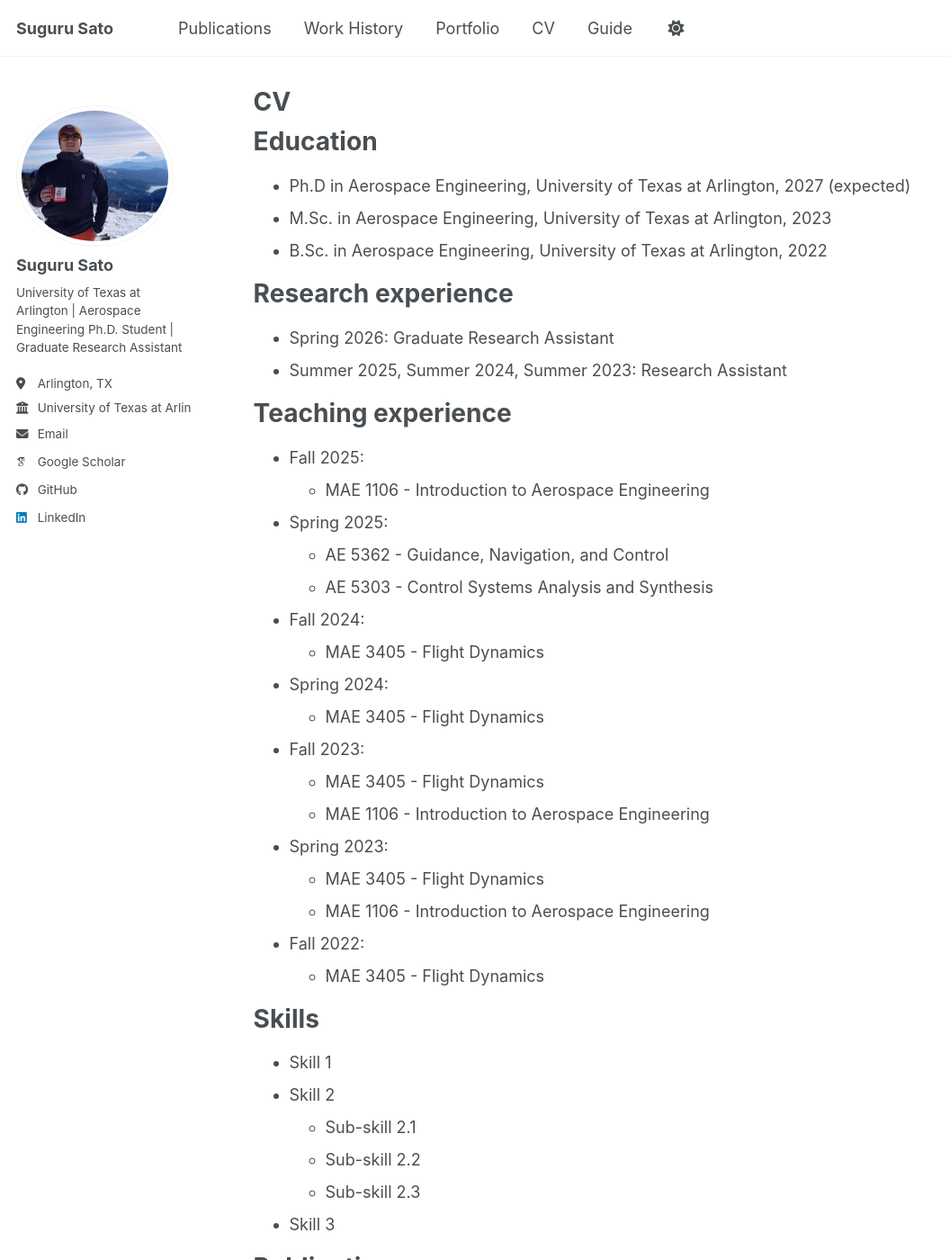
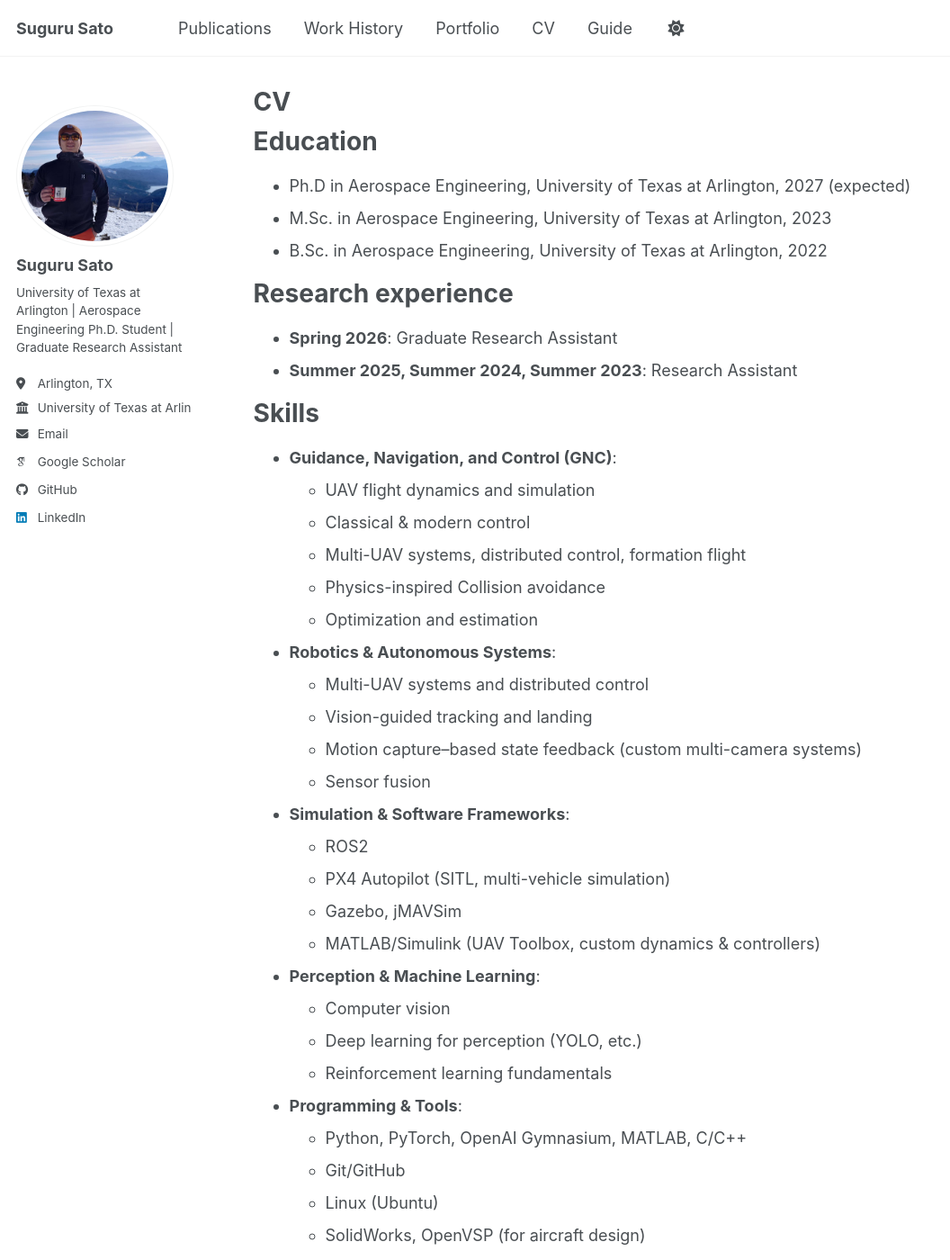
Before and after one commit to GitHub-Suguru/GitHub-Suguru.github.io, a Jekyll site: the page built from _pages/cv.md, in a window 1280 px wide and 1400 px high. Shown: the whole window at 90% size, without its empty margins (0-1056 px from the left). Built offline with Jekyll 4.4.1, drawn with Linux system fonts in a browser that asks for light colours; some web fonts are replaced; a script bundle is joined from its source files by our own code; library files that are not in the unit come from our copies; some of the changed text lies outside the part shown.

Commit message:
Update cv.md

```diff
--- a/_pages/cv.md
+++ b/_pages/cv.md
@@ -17,37 +17,40 @@ Education
 
 Research experience
 ======
-* Spring 2026: Graduate Research Assistant
-* Summer 2025, Summer 2024, Summer 2023: Research Assistant
-
-Teaching experience
-=====
-* Fall 2025:
-  * MAE 1106 - Introduction to Aerospace Engineering
-* Spring 2025:
-  * AE 5362 - Guidance, Navigation, and Control
-  * AE 5303 - Control Systems Analysis and Synthesis
-* Fall 2024:
-  * MAE 3405 - Flight Dynamics
-* Spring 2024:
-  * MAE 3405 - Flight Dynamics
-* Fall 2023:
-  * MAE 3405 - Flight Dynamics
-  * MAE 1106 - Introduction to Aerospace Engineering
-* Spring 2023:
-  * MAE 3405 - Flight Dynamics
-  * MAE 1106 - Introduction to Aerospace Engineering
-* Fall 2022:
-  * MAE 3405 - Flight Dynamics
+* **Spring 2026**: Graduate Research Assistant
+* **Summer 2025, Summer 2024, Summer 2023**: Research Assistant
 
 Skills
 ======
-* Skill 1
-* Skill 2
-  * Sub-skill 2.1
-  * Sub-skill 2.2
-  * Sub-skill 2.3
-* Skill 3
+* **Guidance, Navigation, and Control (GNC)**:
+  * UAV flight dynamics and simulation
+  * Classical & modern control
+  * Multi-UAV systems, distributed control, formation flight
+  * Physics-inspired Collision avoidance
+  * Optimization and estimation
+* **Robotics & Autonomous Systems**:
+  * Multi-UAV systems and distributed control
+  * Vision-guided tracking and landing
+  * Motion capture–based state feedback (custom multi-camera systems)
+  * Sensor fusion
+* **Simulation & Software Frameworks**:
+  * ROS2
+  * PX4 Autopilot (SITL, multi-vehicle simulation)
+  * Gazebo, jMAVSim
+  * MATLAB/Simulink (UAV Toolbox, custom dynamics & controllers)
+* **Perception & Machine Learning**:
+  * Computer vision
+  * Deep learning for perception (YOLO, etc.)
+  * Reinforcement learning fundamentals
+* **Programming & Tools**:
+  * Python, PyTorch, OpenAI Gymnasium, MATLAB, C/C++
+  * Git/GitHub
+  * Linux (Ubuntu)
+  * SolidWorks, OpenVSP (for aircraft design)
+* **Experimental & Research Skills**:
+  * Software-in-the-loop (SITL) testing
+  * Algorithm validation through simulation and real-time experiments
+  * Technical writing, peer-reviewed publications, conference presentations
 
 Publications
 ======
@@ -55,11 +58,13 @@ Publications
     {% include archive-single-cv.html %}
   {% endfor %}</ul>
 
+<!--
 Talks
 ======
   <ul>{% for post in site.talks reversed %}
     {% include archive-single-talk-cv.html  %}
   {% endfor %}</ul>
+  -->
 
 Teaching
 ======
@@ -69,4 +74,4 @@ Teaching
 
 Service and leadership
 ======
-* Currently signed in to 43 different slack teams
+* [UTA Aerospace Systems Laboratory](https://asl.uta.edu/) lab manager
```
